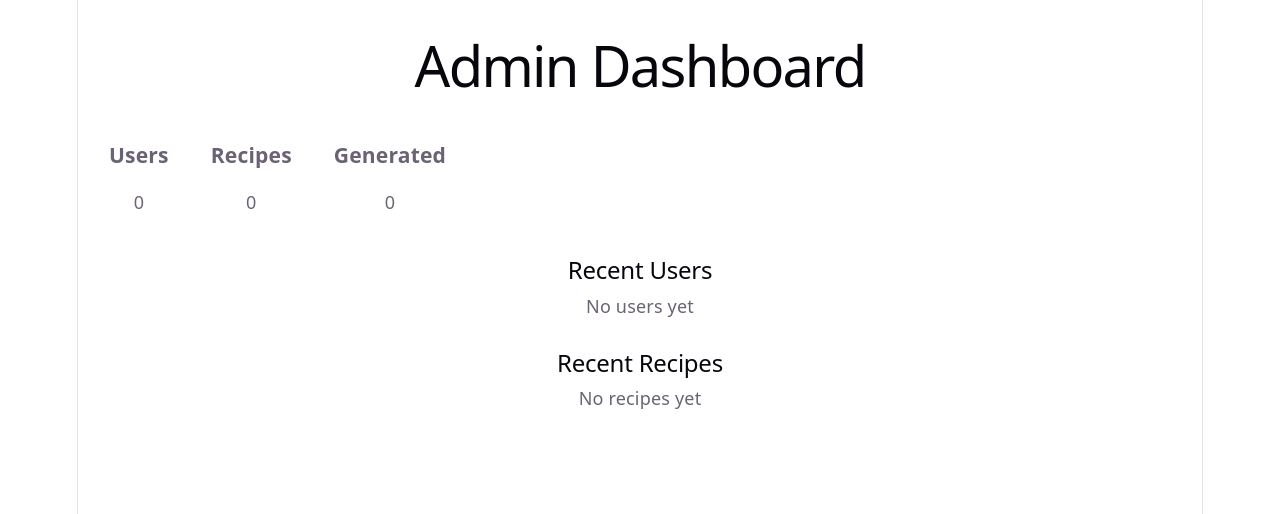
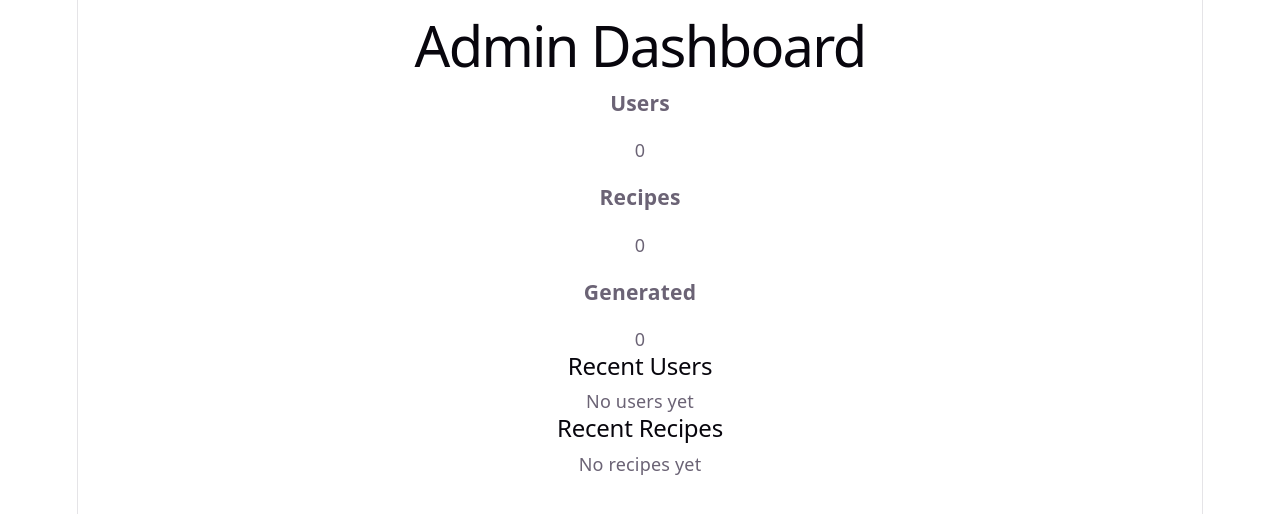
Before and after one commit to smurf756d/project_Web2, a React app in the folder frontend/: page / in a window 1280 px wide. Shown: the top 514 px of the page. Built offline with nearby package versions, Linux system fonts and the light colour scheme; the HTML template or start-up script is replaced by a standard one.

Commit message:
clean admin dashboard structure

```diff
--- a/frontend/src/pages/AdminDashboard.jsx
+++ b/frontend/src/pages/AdminDashboard.jsx
@@ -1,31 +1,31 @@
 function AdminDashboard() {
   return (
-    <div style={{ padding: "20px" }}>
+    <div>
       <h1>Admin Dashboard</h1>
 
-      <div style={{ display: "flex", gap: "20px", marginTop: "20px" }}>
-        <div style={{ border: "1px solid white", padding: "10px" }}>
+      <div>
+        <div>
           <h3>Users</h3>
           <p>0</p>
         </div>
 
-        <div style={{ border: "1px solid white", padding: "10px" }}>
+        <div>
           <h3>Recipes</h3>
           <p>0</p>
         </div>
 
-        <div style={{ border: "1px solid white", padding: "10px" }}>
+        <div>
           <h3>Generated</h3>
           <p>0</p>
         </div>
       </div>
 
-      <div style={{ marginTop: "30px" }}>
+      <div>
         <h2>Recent Users</h2>
         <p>No users yet</p>
       </div>
 
-      <div style={{ marginTop: "30px" }}>
+      <div>
         <h2>Recent Recipes</h2>
         <p>No recipes yet</p>
       </div>
```
